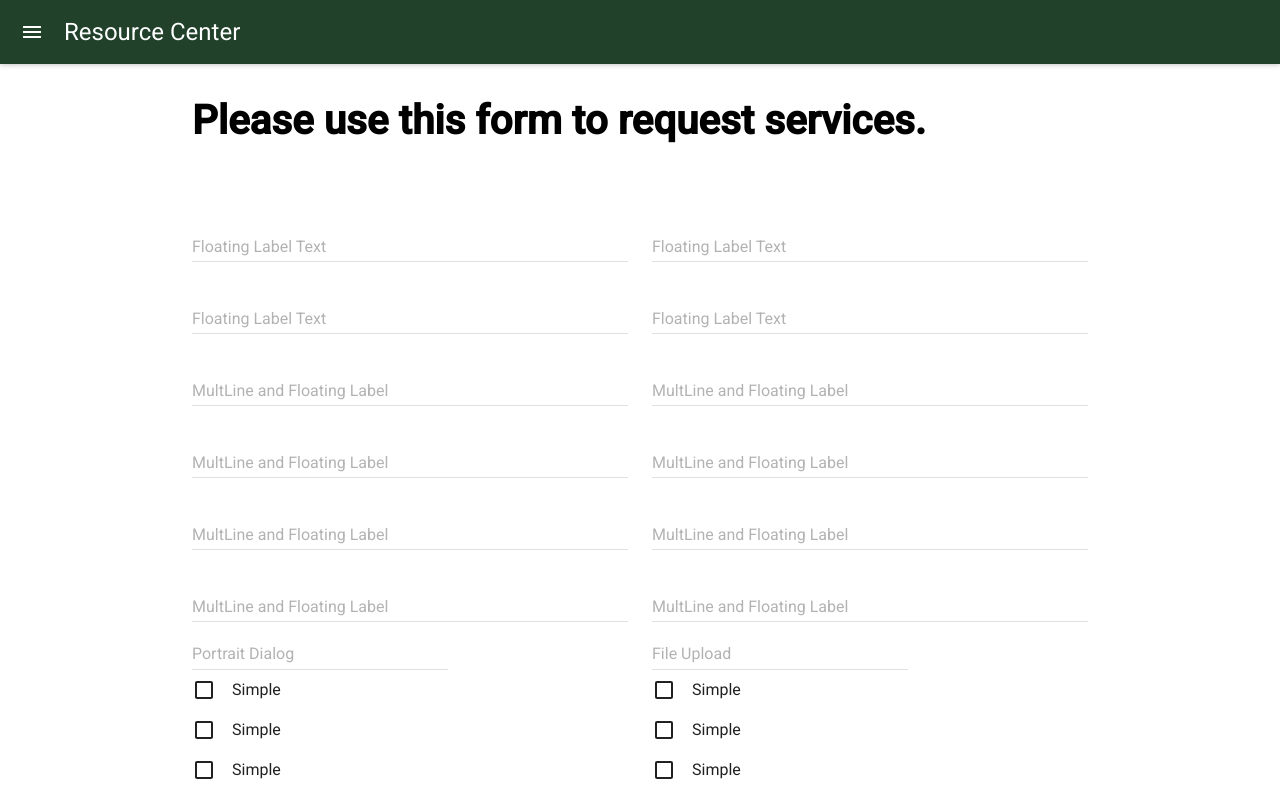
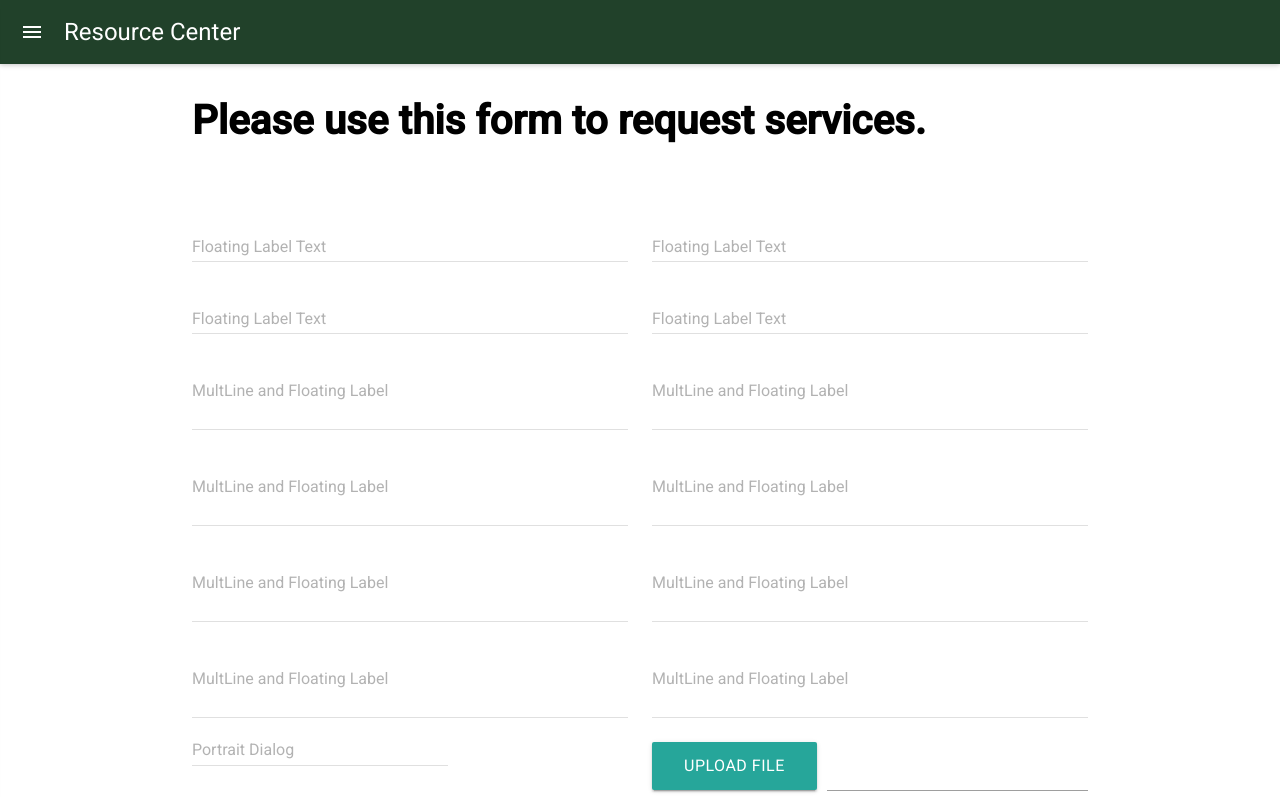
Before and after one commit to leogsouza/resource-center, a React (Create React App) app: page /service-request-form in a window 1280 px wide. Shown: the top 799 px of the page. Built offline with nearby package versions, Linux system fonts and the light colour scheme; what react-tap-event-plugin would draw is missing.

Commit message:
added materializecss like upload field

```diff
--- /dev/null
+++ b/src/styles/inputFile.css
@@ -0,0 +1,137 @@
+.file-field {
+    position: relative;
+}
+
+.input-field {
+    position: relative;
+    margin-top: 1rem;
+}
+
+*, *:before, *:after {
+    -webkit-box-sizing: inherit;
+    box-sizing: inherit;
+}
+
+.file-field .btn, .file-field .btn-large {
+    float: left;
+    height: 3rem;
+    line-height: 3rem;
+}
+
+.btn, .btn-large {
+    text-decoration: none;
+    color: #fff;
+    background-color: #26a69a;
+    text-align: center;
+    letter-spacing: .5px;
+    -webkit-transition: .2s ease-out;
+    transition: .2s ease-out;
+    cursor: pointer;
+}
+
+.btn, .btn-large, .btn-floating, .btn-large, .btn-flat {
+    font-size: 1rem;
+    outline: 0;
+}
+
+.btn, .btn-large, .btn-flat {
+    border: none;
+    border-radius: 2px;
+    display: inline-block;
+    height: 36px;
+    line-height: 36px;
+    padding: 0 2rem;
+    text-transform: uppercase;
+    vertical-align: middle;
+    -webkit-tap-highlight-color: transparent;
+}
+
+.z-depth-1, nav, .card-panel, .card, .toast, .btn, .btn-large, .btn-floating, .dropdown-content, .collapsible, .side-nav {
+    -webkit-box-shadow: 0 2px 2px 0 rgba(0,0,0,0.14), 0 1px 5px 0 rgba(0,0,0,0.12), 0 3px 1px -2px rgba(0,0,0,0.2);
+    box-shadow: 0 2px 2px 0 rgba(0,0,0,0.14), 0 1px 5px 0 rgba(0,0,0,0.12), 0 3px 1px -2px rgba(0,0,0,0.2);
+}
+
+*, *:before, *:after {
+    -webkit-box-sizing: inherit;
+    box-sizing: inherit;
+}
+.file-field span {
+    cursor: pointer;
+}
+
+.file-field input[type=file] {
+    position: absolute;
+    top: 0;
+    right: 0;
+    left: 0;
+    bottom: 0;
+    width: 100%;
+    margin: 0;
+    padding: 0;
+    font-size: 20px;
+    cursor: pointer;
+    opacity: 0;
+    filter: alpha(opacity=0);
+}
+
+input {
+    line-height: normal;
+}
+
+button, input, optgroup, select, textarea {
+    color: inherit;
+    font: inherit;
+    margin: 0;
+}
+
+*, *:before, *:after {
+    -webkit-box-sizing: inherit;
+    box-sizing: inherit;
+}
+
+.file-field .file-path-wrapper {
+    overflow: hidden;
+    padding-left: 10px;
+}
+*, *:before, *:after {
+    -webkit-box-sizing: inherit;
+    box-sizing: inherit;
+}
+
+.file-field input.file-path {
+    width: 100%;
+}
+
+input:not([type]), input[type=text]:not(.browser-default), input[type=password]:not(.browser-default), input[type=email]:not(.browser-default), input[type=url]:not(.browser-default), input[type=time]:not(.browser-default), input[type=date]:not(.browser-default), input[type=datetime]:not(.browser-default), input[type=datetime-local]:not(.browser-default), input[type=tel]:not(.browser-default), input[type=number]:not(.browser-default), input[type=search]:not(.browser-default), textarea.materialize-textarea {
+    background-color: transparent;
+    border: none;
+    border-bottom: 1px solid #9e9e9e;
+    border-radius: 0;
+    outline: none;
+    height: 3rem;
+    width: 100%;
+    font-size: 1rem;
+    margin: 0 0 20px 0;
+    padding: 0;
+    -webkit-box-shadow: none;
+    box-shadow: none;
+    -webkit-box-sizing: content-box;
+    box-sizing: content-box;
+    -webkit-transition: all 0.3s;
+    transition: all 0.3s;
+}
+
+input {
+    line-height: normal;
+}
+
+button, input, optgroup, select, textarea {
+    color: inherit;
+    font: inherit;
+    margin: 0;
+}
+
+*, *:before, *:after {
+    -webkit-box-sizing: inherit;
+    box-sizing: inherit;
+}
--- a/src/views/ServiceRequest.js
+++ b/src/views/ServiceRequest.js
@@ -3,6 +3,7 @@ import TextField from 'material-ui/TextField'
 import DatePicker from 'material-ui/DatePicker'
 import Checkbox from 'material-ui/Checkbox'
 import RaisedButton from '../components/MaterializeRaisedButton'
+import '../styles/inputFile.css'
 
 const styles = {
   block: {
@@ -10,11 +11,45 @@ const styles = {
   },
   checkbox: {
     marginBottom: 16
+  },
+  button: {
+    margin: 12
+  },
+  exampleImageInput: {
+    cursor: 'input',
+    position: 'absolute',
+    top: 0,
+    bottom: 0,
+    left: 0,
+    right: 0,
+    width: '100%',
+    opacity: 0
   }
 }
 
 class ServiceRequest extends Component {
+  constructor (props) {
+    super(props)
+    this.state = {
+      fileInput: []
+    }
+  }
+
+  handleFilePath = () => {
+    let file = document.getElementById('upload').files
+    if (file.length === 0) {
+      this.setState({
+        fileInput: null
+      })
+    } else {
+      this.setState({
+        fileInput: file[0].name
+      })
+    }
+  }
+
   render () {
+    let fileValue = this.state.fileInput || 'Select a file to upload'
     return (
       <div className='container'>
         <div className='row'>
@@ -39,7 +74,7 @@ class ServiceRequest extends Component {
             <TextField
               floatingLabelText='MultLine and Floating Label'
               multiLine
-              row={2}
+              rows={2}
               fullWidth
             />
           </div>
@@ -47,7 +82,7 @@ class ServiceRequest extends Component {
             <TextField
               floatingLabelText='MultLine and Floating Label'
               multiLine
-              row={2}
+              rows={2}
               fullWidth
             />
           </div>
@@ -55,7 +90,7 @@ class ServiceRequest extends Component {
             <TextField
               floatingLabelText='MultLine and Floating Label'
               multiLine
-              row={2}
+              rows={2}
               fullWidth
             />
           </div>
@@ -63,7 +98,7 @@ class ServiceRequest extends Component {
             <TextField
               floatingLabelText='MultLine and Floating Label'
               multiLine
-              row={2}
+              rows={2}
               fullWidth
             />
           </div>
@@ -71,7 +106,7 @@ class ServiceRequest extends Component {
             <TextField
               floatingLabelText='MultLine and Floating Label'
               multiLine
-              row={2}
+              rows={2}
               fullWidth
             />
           </div>
@@ -79,7 +114,7 @@ class ServiceRequest extends Component {
             <TextField
               floatingLabelText='MultLine and Floating Label'
               multiLine
-              row={2}
+              rows={2}
               fullWidth
             />
           </div>
@@ -87,7 +122,7 @@ class ServiceRequest extends Component {
             <TextField
               floatingLabelText='MultLine and Floating Label'
               multiLine
-              row={2}
+              rows={2}
               fullWidth
             />
           </div>
@@ -95,7 +130,7 @@ class ServiceRequest extends Component {
             <TextField
               floatingLabelText='MultLine and Floating Label'
               multiLine
-              row={2}
+              rows={2}
               fullWidth
             />
           </div>
@@ -103,7 +138,34 @@ class ServiceRequest extends Component {
             <DatePicker hintText='Portrait Dialog' />
           </div>
           <div className='col s12 m6'>
-            <DatePicker hintText='File Upload' />
+            <div className='file-field input-field'>
+              <div className='btn'>
+                <span>Upload File</span>
+                <input
+                  id='upload'
+                  type='file'
+                  multiple
+                  onChange={this.handleFilePath}
+                />
+              </div>
+              <div className='file-path-wrapper'>
+                <input
+                  value={fileValue}
+                  className='file-path validate'
+                  type='text'
+                />
+              </div>
+            </div>
+            {/* This is how Material-UI display an upload button (uncomment it)
+            <RaisedButton
+              label="Choose an Image"
+              labelPosition="before"
+              style={styles.button}
+              containerElement="label"
+            >
+              <input type="file" style={styles.exampleImageInput} />
+            </RaisedButton>
+            */}
           </div>
           <div className='col s12 m6'>
             <Checkbox label='Simple' style={styles.checkbox} />
```
